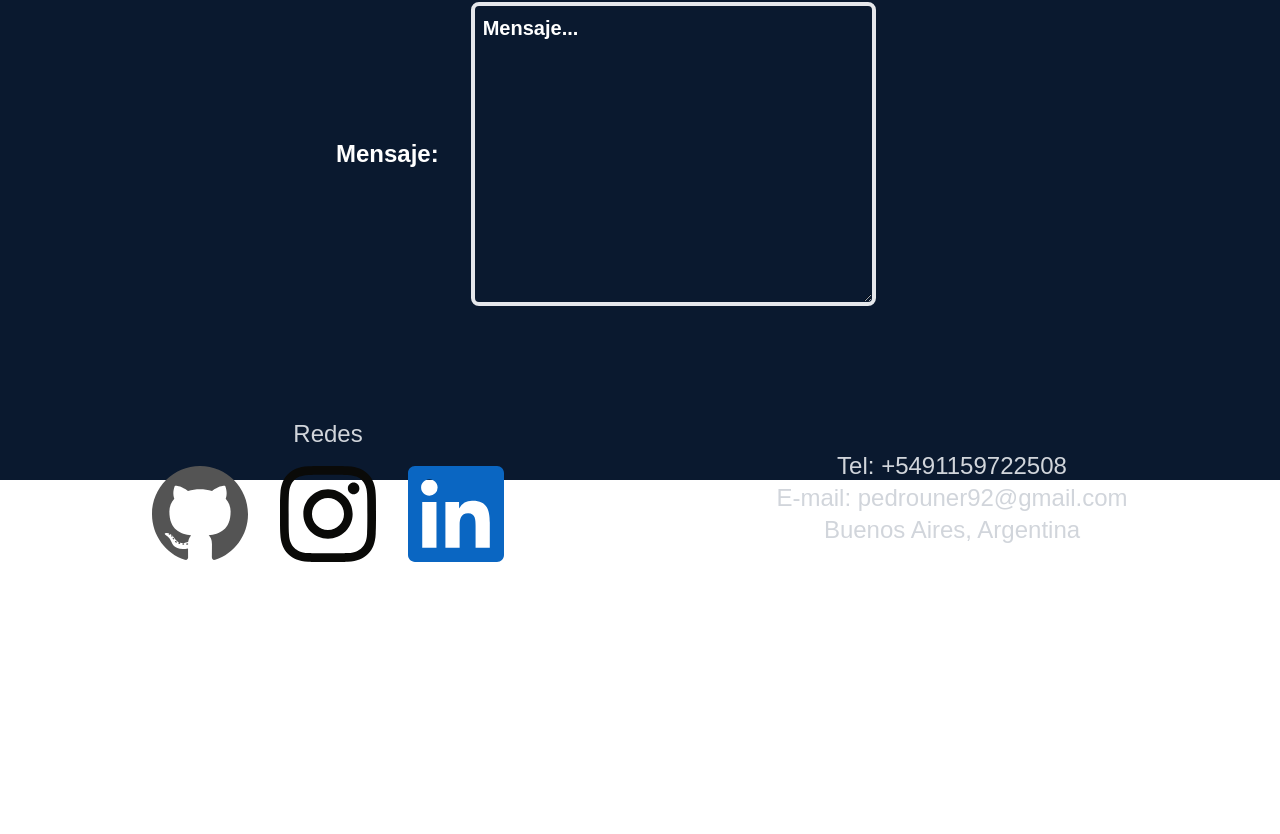
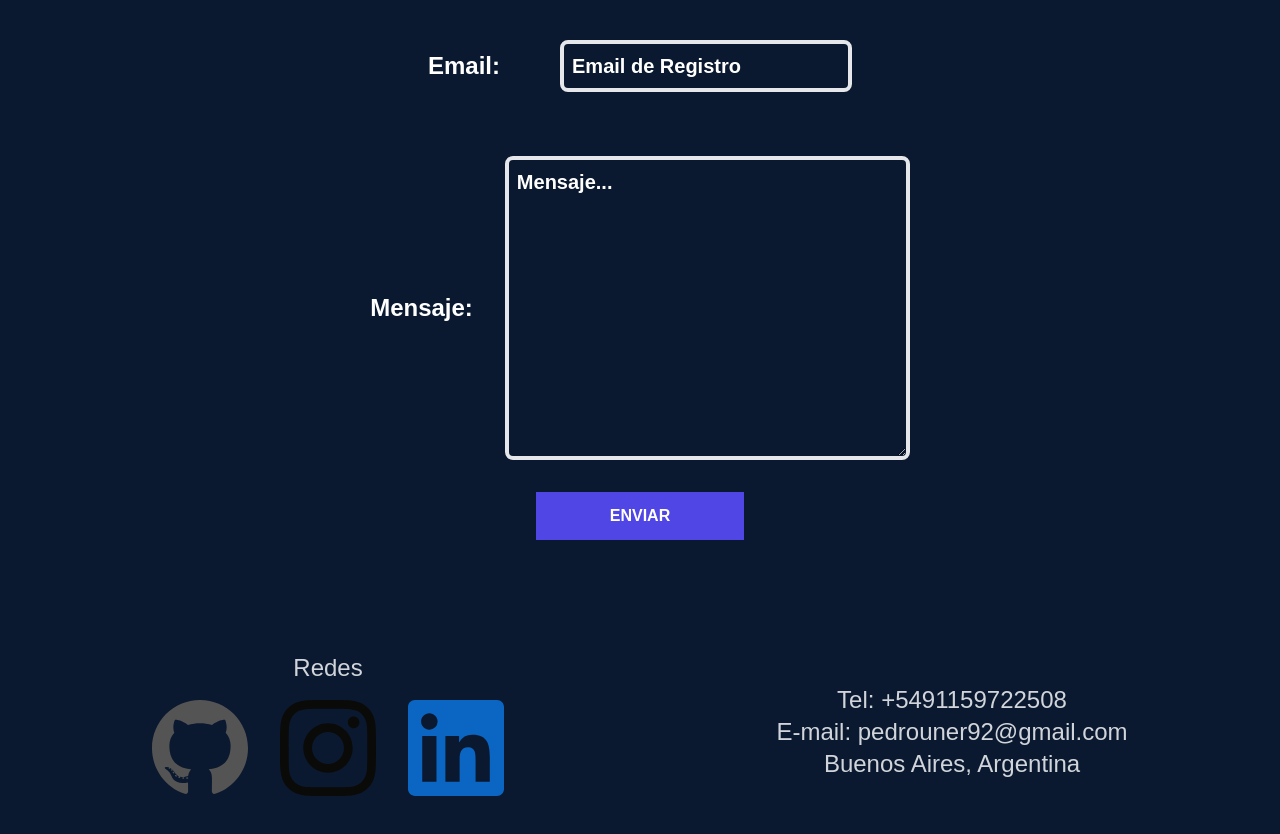
Before and after one commit to Simply92/perfil, a React (Vite) app in the folder client/: page / in a window 1280 px wide. Shown: the part 2720-3554 px from the top of the page. Before the commit the page ends 3338 px from the top, so only its background shows below. Built offline with nearby package versions, Linux system fonts and the light colour scheme; the HTML template or start-up script is replaced by a standard one.

Commit message:
formulario

```diff
--- a/client/src/App.jsx
+++ b/client/src/App.jsx
@@ -3,6 +3,7 @@ import About from "./components/About/About";
 import Proyects from "./components/Proyects/Proyects";
 import Skills from "./components/TechSkills/Skills";
 import Contact from "./components/Contact/Contact";
+import Footer from "./components/Footer/Footer";
 
 function App() {
   return (
@@ -16,6 +17,8 @@ function App() {
       <Proyects />
 
       <Contact />
+
+      <Footer />
     </div>
   );
 }
--- a/client/src/components/Contact/Contact.jsx
+++ b/client/src/components/Contact/Contact.jsx
@@ -1,6 +1,3 @@
-import redes from "../../utils/redes";
-import { Link } from "react-router-dom";
-
 const Contact = () => {
   const inputStyle =
     "p-2 bg-transparent border-4 border-solid text-white text-xl rounded-lg font-bold placeholder:text-white";
@@ -9,17 +6,22 @@ const Contact = () => {
   return (
     <div
       name="contact"
-      className="w-full h-screen bg-[#0a192f] flex flex-col items-center justify-center p-4"
+      className="w-full h-full bg-[#0a192f] flex flex-col items-center justify-center p-4"
     >
       <h2 className="text-4xl font-bold inline border-b-4 text-gray-300 mt-28">
         CONTACTO
       </h2>
-      <form className="flex flex-col py-10 md:w-1/2">
+      <form
+        action="https://getform.io/f/nbvvzvmb"
+        method="POST"
+        className="flex flex-col py-10 md:w-1/2 items-center"
+      >
         <div className={formStyle}>
           <label className={labelStyle} htmlFor="name">
             Nombre:
           </label>
           <input
+            name="name"
             className={inputStyle}
             type="text"
             placeholder="Nombre completo"
@@ -30,6 +32,7 @@ const Contact = () => {
             Email:
           </label>
           <input
+            name="email"
             className={inputStyle}
             type="email"
             placeholder="Email de Registro"
@@ -38,34 +41,19 @@ const Contact = () => {
         <div className={formStyle}>
           <label className={labelStyle}>Mensaje:</label>
           <textarea
+            name="message"
             className={inputStyle}
             cols="30"
             rows="10"
             placeholder="Mensaje..."
           />
         </div>
+        <input
+          type="submit"
+          className="bg-indigo-600 w-1/3 p-3 text-white uppercase font-bold hover:bg-indigo-700 cursor-pointer transition-colors"
+          value="Enviar"
+        />
       </form>
-      <div className="flex justify-center flex-row w-full">
-        <div className="flex flex-col w-1/2 items-center py-10">
-          <h4 className="text-2xl text-gray-300">Redes</h4>
-          <div className="flex flex-row">
-            {redes.map((red) => (
-              <div key={red.id} className="p-4">
-                <Link to={red.url}>
-                  <img src={red.img} alt={red.name} className="w-24" />
-                </Link>
-              </div>
-            ))}
-          </div>
-        </div>
-        <div className="flex justify-center flex-col items-center w-1/2">
-          <h6 className="text-2xl text-gray-300">Tel: +5491159722508</h6>
-          <h6 className="text-2xl text-gray-300">
-            E-mail: pedrouner92@gmail.com
-          </h6>
-          <h6 className="text-2xl text-gray-300">Buenos Aires, Argentina</h6>
-        </div>
-      </div>
     </div>
   );
 };
--- /dev/null
+++ b/client/src/components/Footer/Footer.jsx
@@ -0,0 +1,32 @@
+import redes from "../../utils/redes";
+import { Link } from "react-router-dom";
+
+const Footer = () => {
+  return (
+    <div className="w-full bg-[#0a192f] flex flex-col items-center justify-center p-4">
+      <div className="flex justify-center flex-row w-full">
+        <div className="flex flex-col w-1/2 items-center py-10">
+          <h4 className="text-2xl text-gray-300">Redes</h4>
+          <div className="flex flex-row">
+            {redes.map((red) => (
+              <div key={red.id} className="p-4">
+                <Link to={red.url}>
+                  <img src={red.img} alt={red.name} className="w-24" />
+                </Link>
+              </div>
+            ))}
+          </div>
+        </div>
+        <div className="flex justify-center flex-col items-center w-1/2">
+          <h6 className="text-2xl text-gray-300">Tel: +5491159722508</h6>
+          <h6 className="text-2xl text-gray-300">
+            E-mail: pedrouner92@gmail.com
+          </h6>
+          <h6 className="text-2xl text-gray-300">Buenos Aires, Argentina</h6>
+        </div>
+      </div>
+    </div>
+  );
+};
+
+export default Footer;
```
